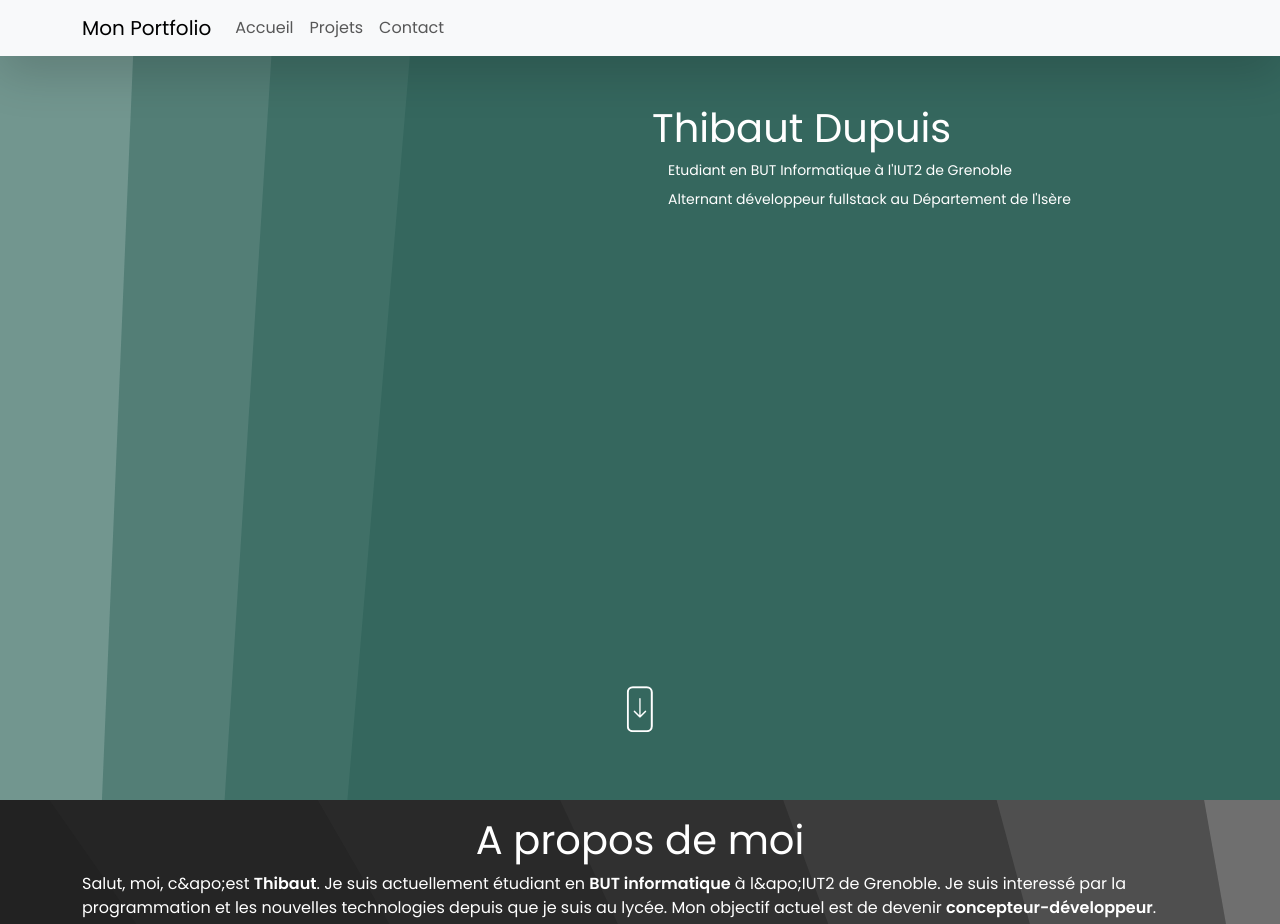
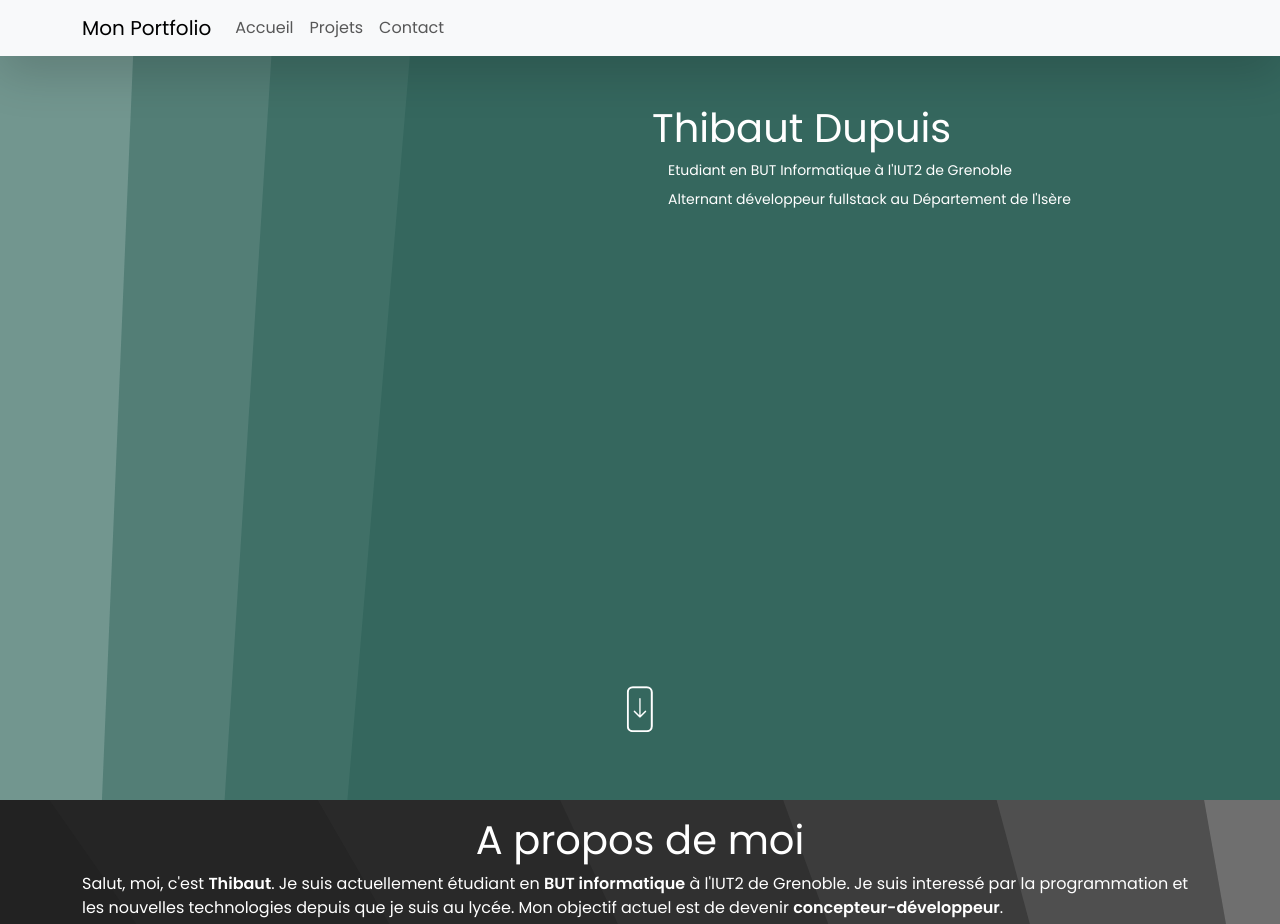
Before and after one commit to dupuisth/portfolio, a Next.js app: page / in a window 1280 px wide. Shown: the top 924 px of the page. Built offline with nearby package versions, Linux system fonts and the light colour scheme.

Commit message:
Correction apos

```diff
--- a/app/components/About.tsx
+++ b/app/components/About.tsx
@@ -85,10 +85,10 @@ export default function About() {
         <h1 className="text-center">A propos de moi</h1>
 
         <p>
-          Salut, moi, c&apo;est <b>Thibaut</b>. Je suis actuellement étudiant en{" "}
-          <b>BUT informatique</b> à l&apo;IUT2 de Grenoble. Je suis interessé
-          par la programmation et les nouvelles technologies depuis que je suis
-          au lycée. Mon objectif actuel est de devenir{" "}
+          Salut, moi, c&apos;est <b>Thibaut</b>. Je suis actuellement étudiant
+          en <b>BUT informatique</b> à l&apos;IUT2 de Grenoble. Je suis
+          interessé par la programmation et les nouvelles technologies depuis
+          que je suis au lycée. Mon objectif actuel est de devenir{" "}
           <b>concepteur-développeur</b>.
         </p>
 
```
